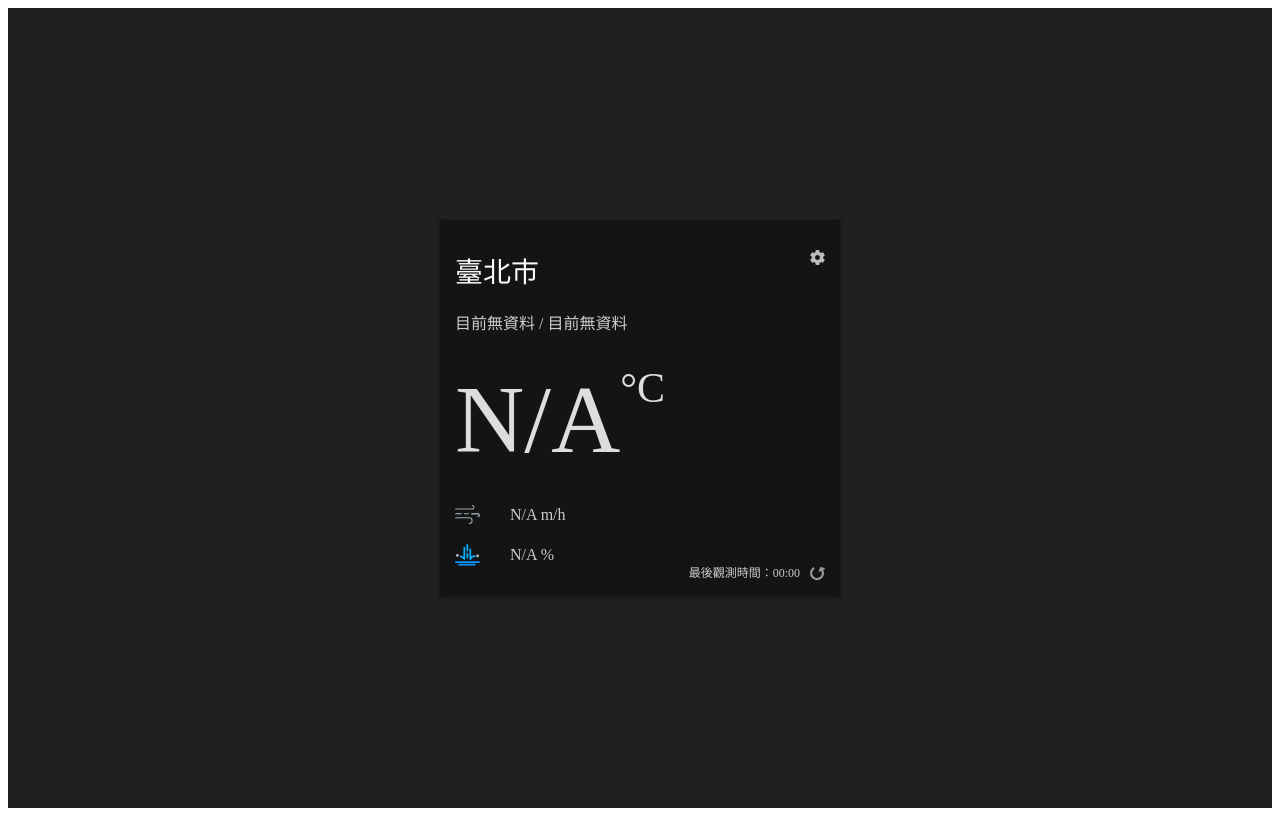
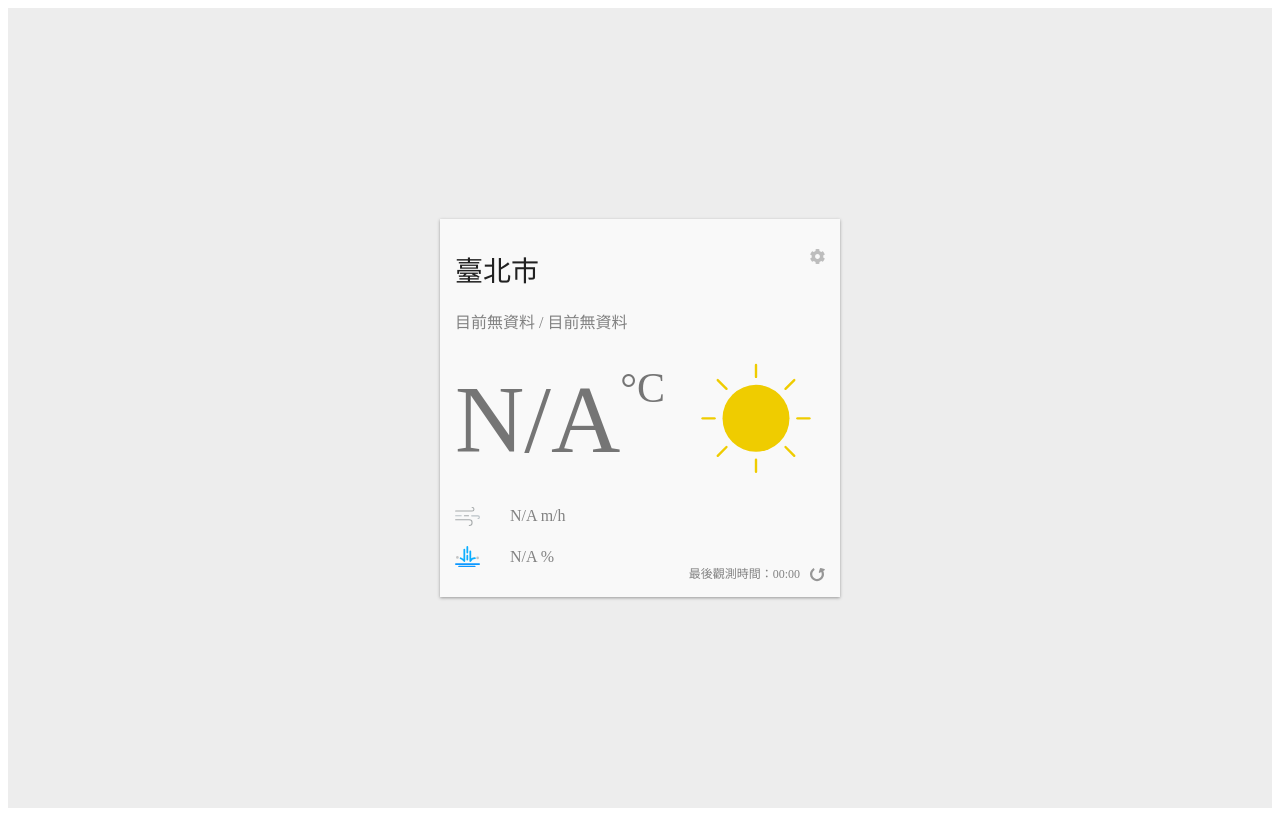
Before and after one commit to BoisonChang/WeatherCard-React, a React app: page / in a window 1280 px wide. Built offline with nearby package versions, Linux system fonts and the light colour scheme; no server answers.

Commit message:
Icon deug

```diff
--- a/src/components/Weather/Weather.jsx
+++ b/src/components/Weather/Weather.jsx
@@ -41,7 +41,7 @@ const WeatherApp = () => {
   const [currentPage, setCurrentPage] = useState('WeatherCard')
   const [weatherElement, fetchData] = useWeatherApi(currentLocation)
   const moment = useMemo(() => getMoment(currentLocation.sunriseCityName), [currentLocation.sunriseCityName, getMoment])
-  useEffect(() => { setCurrentTheme(moment === 'day' ? 'light' : 'dark')}, [moment])
+  useEffect(() => { setCurrentTheme(moment === 'dark' ? 'dark' : 'light')}, [moment])
   useEffect(() => { localStorage.setItem('cityName', currentCity)}, [currentCity])
 
   return (
--- a/src/components/Weather/WeatherCard.jsx
+++ b/src/components/Weather/WeatherCard.jsx
@@ -133,7 +133,7 @@ const WeatherCard = (props) => {
     <CurrentWeather>
         <Temperature> {temperature ? Math.round(temperature) : 'N/A'}<Celsius>°C</Celsius></Temperature>
         <WeatherIcon
-          currentWeatherCode={weatherCode}
+          currentWeatherCode={weatherCode ? weatherCode : 1}
           moment={moment || 'day'}
         />
     </CurrentWeather>
--- a/src/components/Weather/WeatherIcon.jsx
+++ b/src/components/Weather/WeatherIcon.jsx
@@ -58,17 +58,12 @@ const IconContainer = styled.div`
   }
 `
 
-const weatherCode2Type = (weatherCode) => {
-  const [weatherType] =
-    Object.entries(weatherTypes).find(([weatherType, weatherCodes]) =>
-      weatherCodes.includes(Number(weatherCode))
-    ) || []
-  return weatherType
-}
+const weatherCode2Type = weatherCode => Object.entries(weatherTypes).reduce(
+  (currentWeatherType, [weatherType, weatherCodes]) =>weatherCodes.includes(Number(weatherCode)) ? weatherType : currentWeatherType,'',)
 
 const WeatherIcon = ({ currentWeatherCode, moment}) => {
   const [currentWeatherIcon, setCurrentWeatherIcon] = useState('isClear')
-  const theWeatherIcon = useMemo(() => weatherCode2Type(currentWeatherCode), [currentWeatherCode])
+  const theWeatherIcon = useMemo(() => weatherCode2Type(currentWeatherCode), [currentWeatherCode,])
 
   useEffect(() => {setCurrentWeatherIcon(theWeatherIcon)}, [theWeatherIcon])
   return (
```
